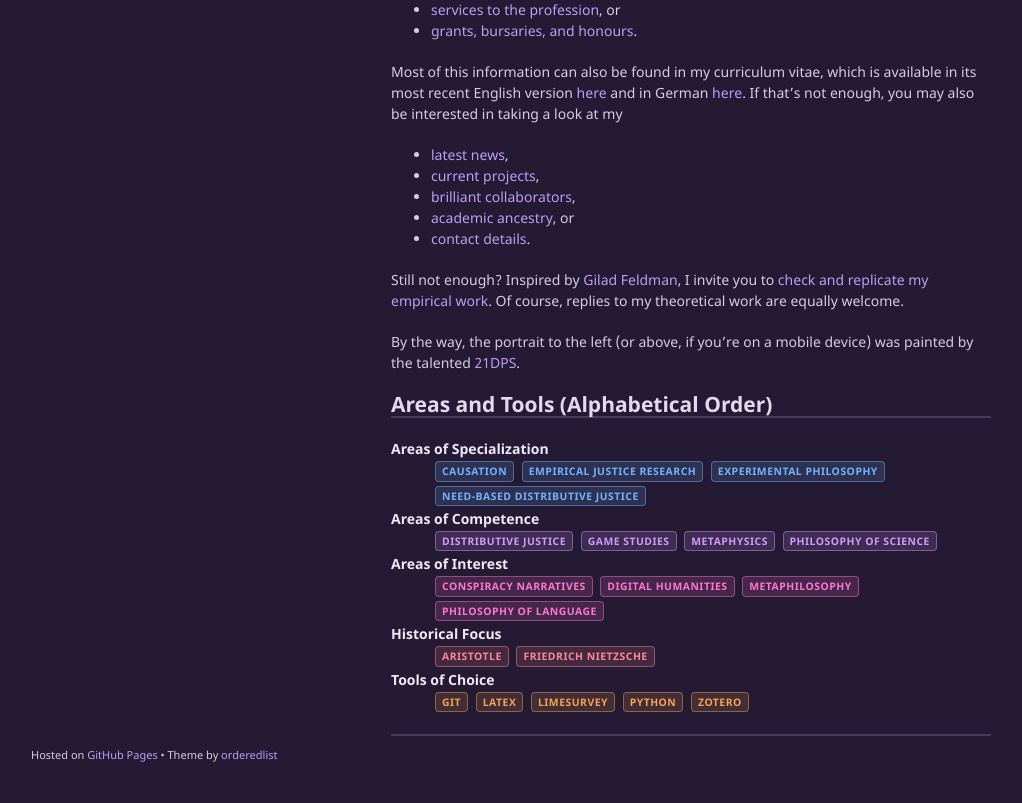
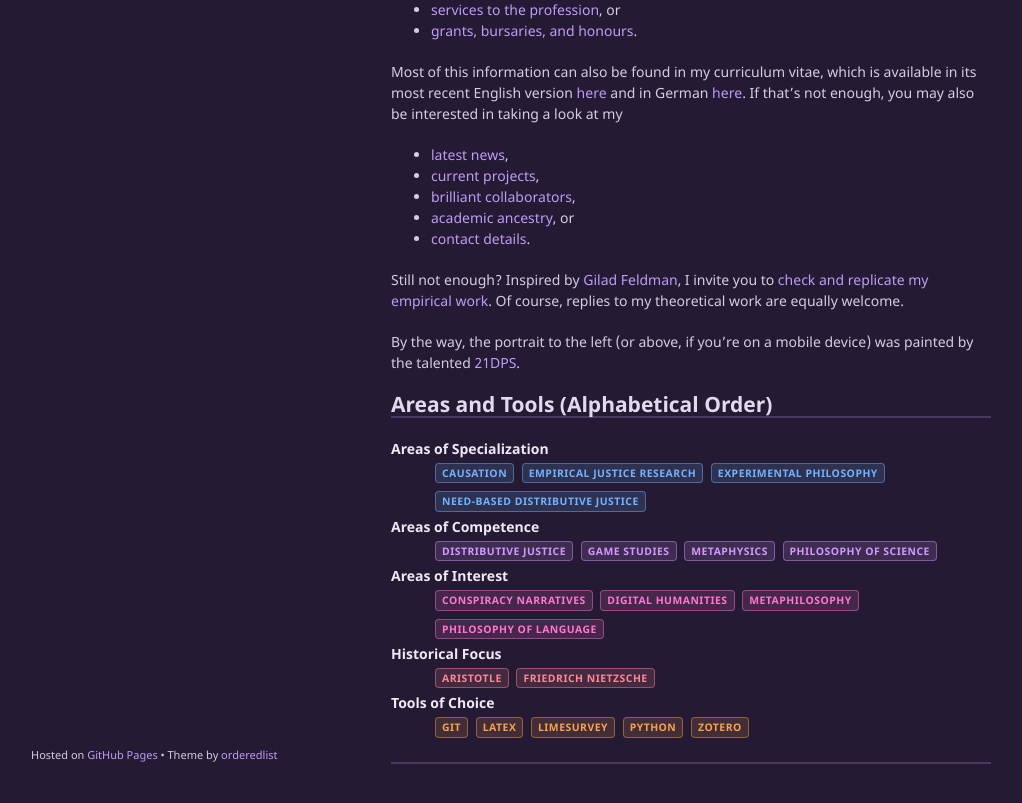
Before and after one commit to alephmembeth/alephmembeth.github.io, a Jekyll site: the page built from index.md, in a window 1280 px wide and 1229 px high. Shown: the part 395-1198 px from the top of the window, without its empty margins (129-1151 px from the left). Built offline with Jekyll 4.4.1, drawn with Linux system fonts in a browser that asks for light colours.

Commit message:
Update style.scss

```diff
--- a/assets/css/style.scss
+++ b/assets/css/style.scss
@@ -10,7 +10,7 @@
    padding: 0 6px;
    height: 1.15rem;
    margin-left: 4px;
-   margin-block: 2px;
+   margin-block: 4px;
    font-size: 0.65rem;
    font-weight: 600;
    border-radius: 4px;
```
